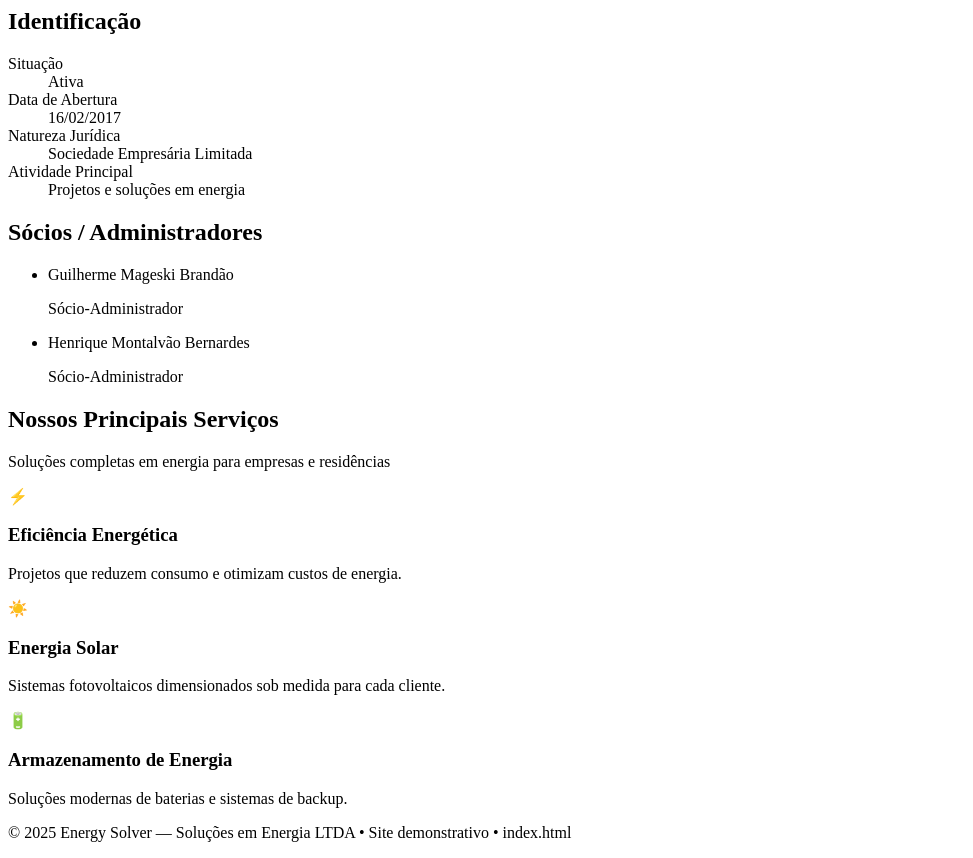
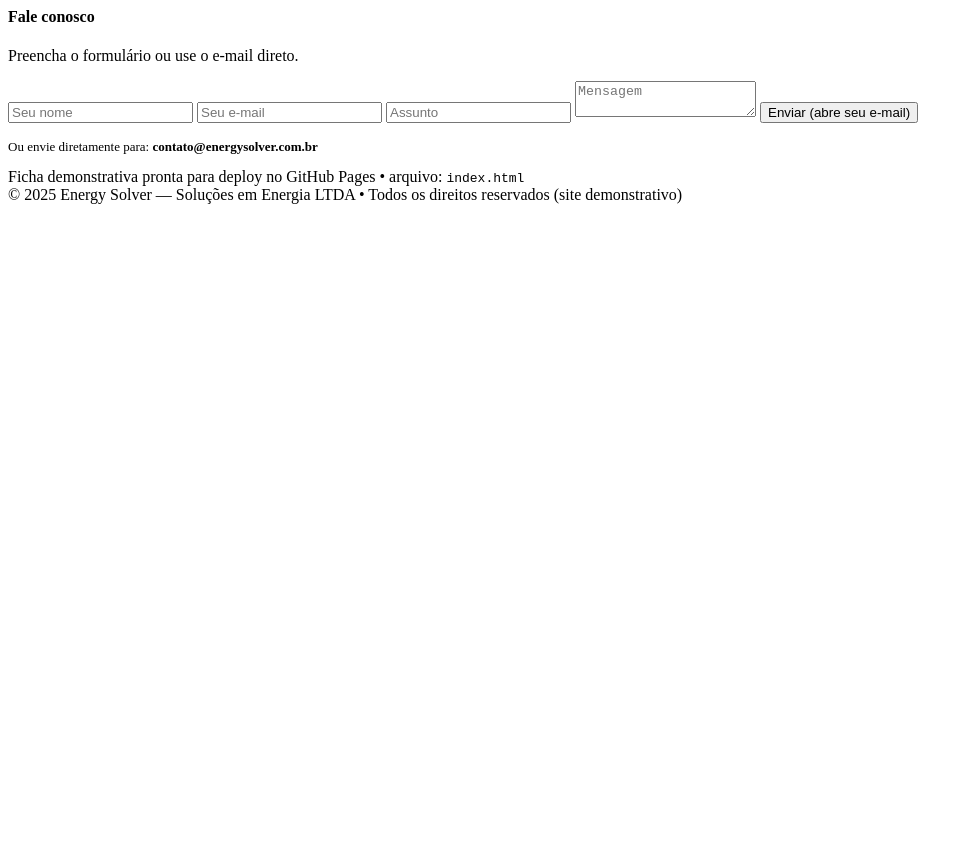
Before and after one commit to awssolar-portal/portalenergysol, a plain HTML site: page index.html in a window 1280 px wide. Shown: the whole page, without its empty margins (0-973 px from the left). After the commit the page ends 800 px from the top, so only its background shows below. Drawn offline with Linux system fonts and the light colour scheme.

Commit message:
Update index.html

```diff
--- a/index.html
+++ b/index.html
@@ -1,67 +1,63 @@
 <html lang="pt-BR">
-</div>
-</section>
+</main>
 
 
-<!-- Identificação + Sócios -->
-<section class="max-w-5xl mx-auto grid md:grid-cols-2 gap-6 p-6">
-<div class="bg-white rounded-xl shadow p-6 border border-gray-200">
-<h2 class="text-sm uppercase font-semibold text-gray-500 mb-4">Identificação</h2>
-<dl class="space-y-2 text-sm">
-<div class="flex justify-between"><dt class="font-medium">Situação</dt><dd class="text-green-600 font-semibold">Ativa</dd></div>
-<div class="flex justify-between"><dt class="font-medium">Data de Abertura</dt><dd>16/02/2017</dd></div>
-<div class="flex justify-between"><dt class="font-medium">Natureza Jurídica</dt><dd>Sociedade Empresária Limitada</dd></div>
-<div><dt class="font-medium">Atividade Principal</dt><dd class="mt-1 text-gray-600">Projetos e soluções em energia</dd></div>
-</dl>
+<aside>
+<section class="aside" id="contato">
+<h4>Fale conosco</h4>
+<p class="meta">Preencha o formulário ou use o e‑mail direto.</p>
+<form id="contactForm" onsubmit="return submitForm(event)">
+<input type="text" id="nome" name="nome" placeholder="Seu nome" required />
+<input type="email" id="email" name="email" placeholder="Seu e‑mail" required />
+<input type="text" id="assunto" name="assunto" placeholder="Assunto" />
+<textarea id="mensagem" name="mensagem" placeholder="Mensagem" required></textarea>
+<button class="btn" type="submit">Enviar (abre seu e‑mail)</button>
+</form>
+<p style="margin-top:10px;font-size:13px;color:var(--muted)">Ou envie diretamente para: <strong>contato@energysolver.com.br</strong></p>
+</section>
+</aside>
 </div>
 
 
-<div class="bg-white rounded-xl shadow p-6 border border-gray-200">
-<h2 class="text-sm uppercase font-semibold text-gray-500 mb-4">Sócios / Administradores</h2>
-<ul class="space-y-3 text-sm">
-<li>
-<p class="font-medium">Guilherme Mageski Brandão</p>
-<p class="text-gray-500">Sócio-Administrador</p>
-</li>
-<li>
-<p class="font-medium">Henrique Montalvão Bernardes</p>
-<p class="text-gray-500">Sócio-Administrador</p>
-</li>
-</ul>
+<div class="foot">Ficha demonstrativa pronta para deploy no GitHub Pages • arquivo: <code>index.html</code></div>
 </div>
-</section>
 
 
-<!-- Principais Serviços -->
-<section class="bg-gray-50 py-12 px-6">
-<div class="max-w-5xl mx-auto text-center mb-10">
-<h2 class="text-2xl font-bold mb-2">Nossos Principais Serviços</h2>
-<p class="text-gray-600">Soluções completas em energia para empresas e residências</p>
+<footer class="site">
+© <span id="year"></span> Energy Solver — Soluções em Energia LTDA • Todos os direitos reservados (site demonstrativo)
+</footer>
 </div>
-<div class="max-w-5xl mx-auto grid md:grid-cols-3 gap-6">
-<div class="bg-white rounded-xl shadow p-6 border border-gray-200 text-center hover:shadow-lg transition">
-<div class="text-blue-600 text-4xl mb-3">⚡</div>
-<h3 class="font-semibold mb-2">Eficiência Energética</h3>
-<p class="text-sm text-gray-600">Projetos que reduzem consumo e otimizam custos de energia.</p>
-</div>
-<div class="bg-white rounded-xl shadow p-6 border border-gray-200 text-center hover:shadow-lg transition">
-<div class="text-teal-600 text-4xl mb-3">☀️</div>
-<h3 class="font-semibold mb-2">Energia Solar</h3>
-<p class="text-sm text-gray-600">Sistemas fotovoltaicos dimensionados sob medida para cada cliente.</p>
-</div>
-<div class="bg-white rounded-xl shadow p-6 border border-gray-200 text-center hover:shadow-lg transition">
-<div class="text-yellow-500 text-4xl mb-3">🔋</div>
-<h3 class="font-semibold mb-2">Armazenamento de Energia</h3>
-<p class="text-sm text-gray-600">Soluções modernas de baterias e sistemas de backup.</p>
-</div>
-</div>
-</section>
 
 
-<!-- Rodapé -->
-<footer class="mt-auto bg-white border-t border-gray-200 py-6 text-center text-sm text-gray-500">
-<p>© 2025 Energy Solver — Soluções em Energia LTDA • Site demonstrativo • index.html</p>
-</footer>
-</div>
+<script>
+// Atualiza ano no rodapé
+document.getElementById('year').textContent = new Date().getFullYear();
+
+
+// Abre mailto com conteúdo preenchido (sem backend)
+function submitForm(e){
+e.preventDefault();
+var nome = encodeURIComponent(document.getElementById('nome').value.trim());
+var email = encodeURIComponent(document.getElementById('email').value.trim());
+var assunto = encodeURIComponent(document.getElementById('assunto').value.trim() || 'Orçamento via site');
+var mensagem = encodeURIComponent(document.getElementById('mensagem').value.trim() + '\n\nRemetente: ' + nome + ' <' + decodeURIComponent(email) + '>');
+var to = 'contato@energysolver.com.br';
+var href = 'mailto:' + to + '?subject=' + assunto + '&body=' + mensagem;
+window.location.href = href;
+return false;
+}
+
+
+// Smooth scroll for internal links
+document.querySelectorAll('a[href^="#"]').forEach(function(a){
+a.addEventListener('click', function(e){
+var target = document.querySelector(this.getAttribute('href'));
+if(target){
+e.preventDefault();
+target.scrollIntoView({behavior:'smooth',block:'start'});
+}
+});
+});
+</script>
 </body>
 </html>
```
